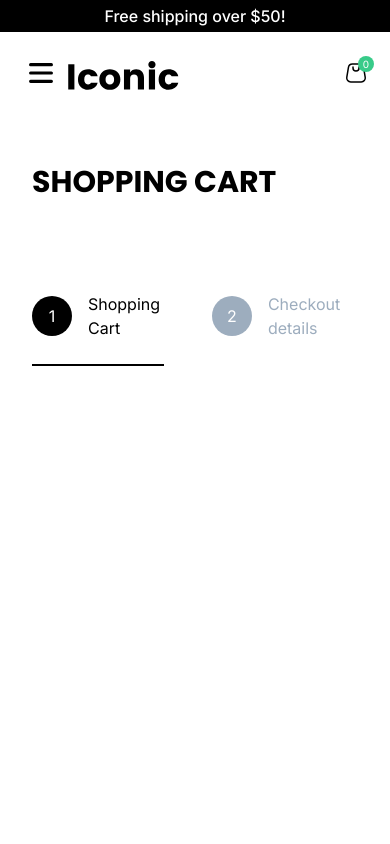
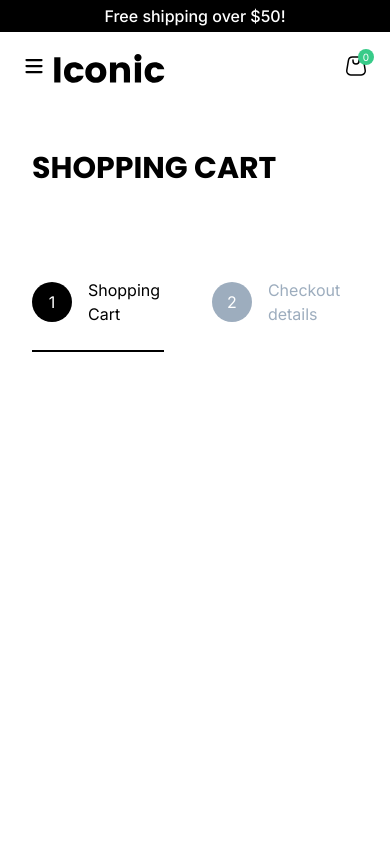
Before and after one commit to Thuan-Trinh/Ecommerce-project, a plain HTML site: page toai/index.html in a window 390 px wide. Shown: the top 844 px of the page. Drawn offline with Linux system fonts and the light colour scheme.

Commit message:
fixed add to cart function và chỉnh lại 1 chút UI, còn phần side menu tab Shop chưa làm => không kịp

```diff
--- a/toai/css/responsive.css
+++ b/toai/css/responsive.css
@@ -46,6 +46,10 @@
     a.phone-nav {
         display: inline;
     }
+    a.phone-nav img{
+        width: 36px;
+        height: 36px;
+    }
 
     .addressShipping {
         display: none;
@@ -81,7 +85,10 @@
     .breadcrumbs {
         display: none;
     }
-
+    a.phone-nav img{
+        width: 36px;
+        height: 36px;
+    }
     .content .title h1 {
         font-size: 40px;
     }
@@ -104,6 +111,10 @@
 
 
 @media screen and (max-width: 580px){
+    a.phone-nav img{
+        width: 36px;
+        height: 36px;
+    }
     .mobile-table {
         width: 500px;
     }
@@ -152,6 +163,10 @@
 }
 
 @media screen and (max-width: 520px) {
+    a.phone-nav img{
+        width: 36px;
+        height: 36px;
+    }
     .cartSummary {
         max-width: 500px;
         width: 300px;
@@ -177,6 +192,10 @@
 
 
 @media screen and (max-width: 400px) {
+    a.phone-nav img{
+        width: 36px;
+        height: 36px;
+    }
     .content .title h1 {
         font-size: 30px;
     }
@@ -210,6 +229,10 @@
 }
 
 @media screen and (max-width: 336px) {
+    a.phone-nav img{
+        width: 36px;
+        height: 36px;
+    }
     .content .title h1 {
         font-size: 30px;
     }
@@ -249,6 +272,10 @@
 }
 
 @media screen and (max-width: 280px) {
+    a.phone-nav img{
+        width: 36px;
+        height: 36px;
+    }
 
     .content .title h1 {
         font-size: 18px;
--- a/toai/index.html
+++ b/toai/index.html
@@ -40,7 +40,7 @@
         <div class="logoNav">
             <div class="logo">
                 <a href="#" class="phone-nav">
-                    <img src="./images/menu-line-horizontal.svg" alt="">
+                    <img src="../Thuan/assets/images/ic-menu.svg" alt="">
                 </a>
                 <img src="./images/Logo.svg" alt="">
             </div>
```
Also changed, not shown: toai/checkout.html (+1 -1 lines), toai/congrat.html (+1 -1 lines).
